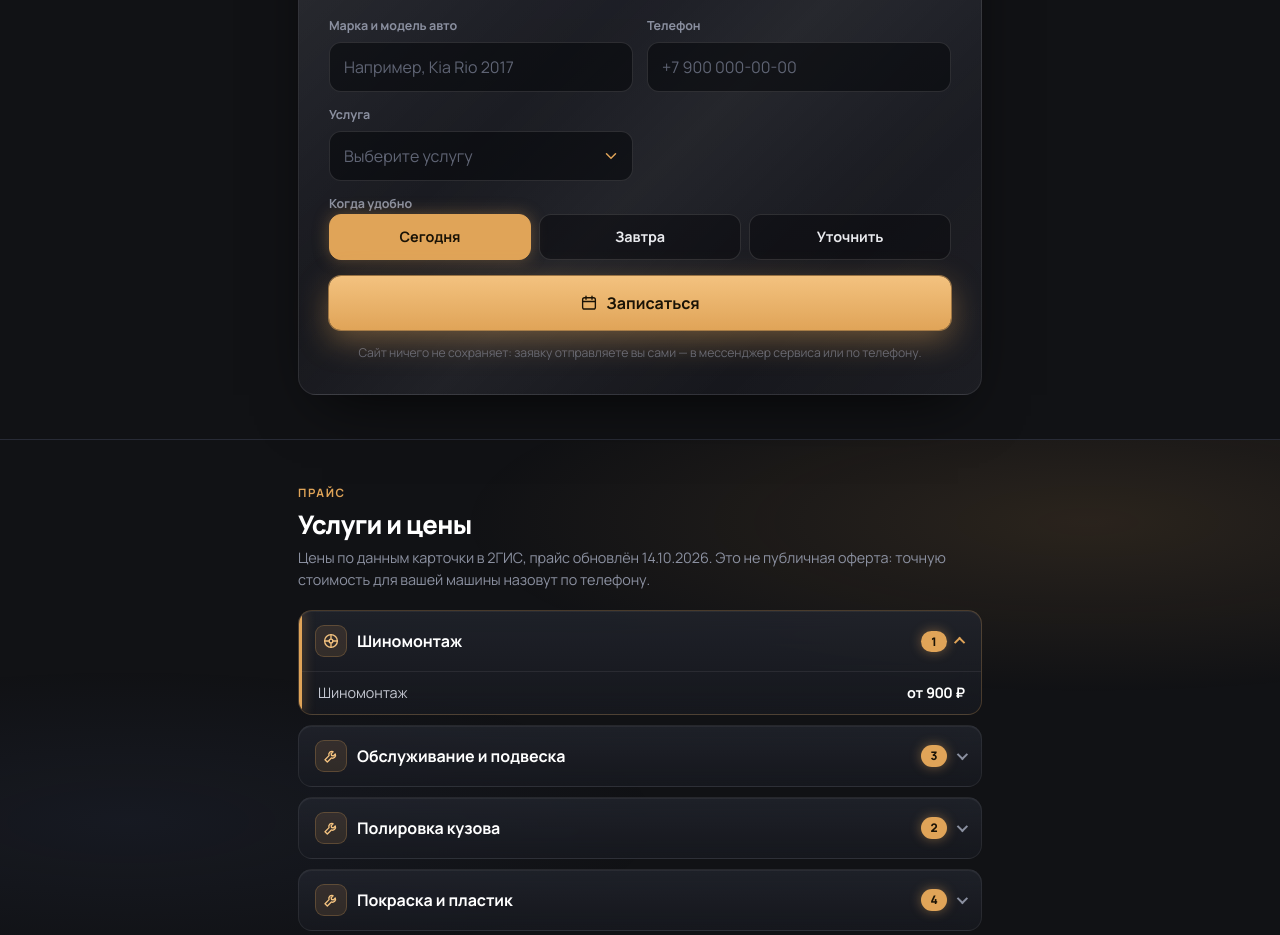
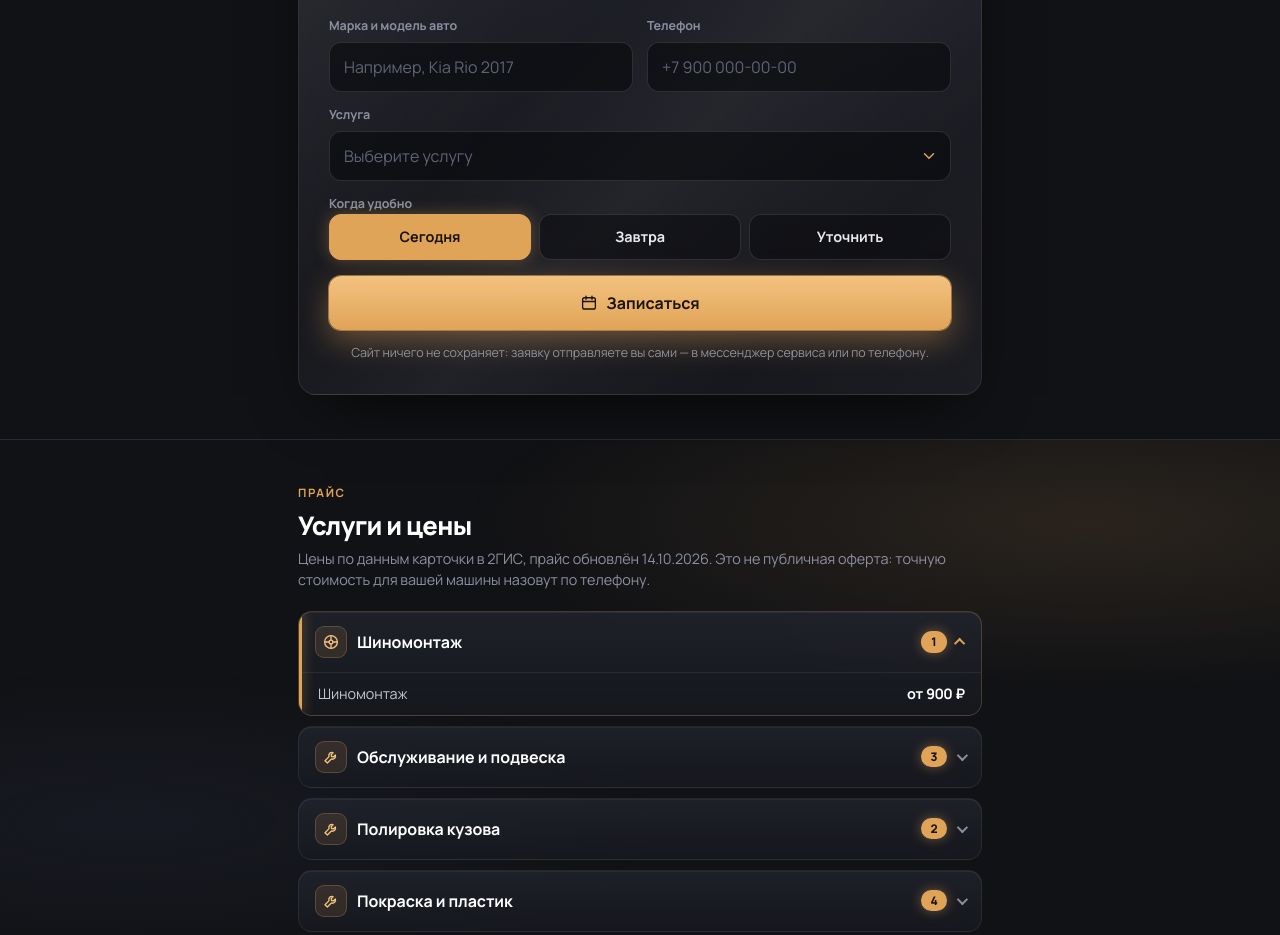
Before and after one commit to penchikwork/demo, a plain HTML site: page lavcar/index.html in a window 1280 px wide. Shown: the part 874-1809 px from the top of the page. Drawn offline with Linux system fonts and the light colour scheme.

Commit message:
Кликабельные контакты, читаемая подсказка формы, поле услуги на всю ширину
- Доп. телефоны, e-mail, WhatsApp, Telegram, VK и сайт в контактах стали ссылками
- Lavcar: у «Диагностики подвески» не было цены, теперь «по запросу»
- Подсказка под формой записи стала контрастнее
- На десктопе поле «Услуга» растянуто на всю ширину, без пустой ячейки

Co-Authored-By: Claude Opus 5.5 <noreply@anthropic.com>
Claude-Session: https://claude.ai/code/session_011vjE9joVtFoXhszTzwmiS5

```diff
--- a/avtoservis-sprint/style.css
+++ b/avtoservis-sprint/style.css
@@ -659,7 +659,7 @@ select.field__input option { color: #111; }
 .chip input:focus-visible + span { outline: 2px solid var(--accent); outline-offset: 2px; }
 .bform__err { margin: 0; color: #ff9d9d; font-size: .86rem; font-weight: 600; }
 .bform__submit { min-height: 54px; font-size: 1rem; margin-top: 2px; }
-.bform__hint { margin: 0; color: var(--dim); font-size: .76rem; text-align: center; }
+.bform__hint { margin: 0; color: var(--muted); font-size: .78rem; text-align: center; }
 
 /* окно «Заявка готова»: на телефоне — шторка снизу, на десктопе — по центру */
 html.has-modal { overflow: hidden; }
@@ -864,7 +864,8 @@ a:focus-visible, summary:focus-visible, button:focus-visible { outline: 2px soli
   .btn--wide { width: auto; }
   .booking { padding: 32px 30px; }
   .bform { grid-template-columns: 1fr 1fr; column-gap: 14px; }
-  .field--chips, .bform__err, .bform__submit, .bform__hint { grid-column: 1 / -1; }
+  .field--chips, .bform__err, .bform__submit, .bform__hint,
+  .bform > label.field:nth-of-type(3) { grid-column: 1 / -1; }
   .bform__submit { width: 100%; }
   .modal { align-items: center; }
   .modal__card { padding: 28px 26px 24px; }
--- a/faraon/style.css
+++ b/faraon/style.css
@@ -659,7 +659,7 @@ select.field__input option { color: #111; }
 .chip input:focus-visible + span { outline: 2px solid var(--accent); outline-offset: 2px; }
 .bform__err { margin: 0; color: #ff9d9d; font-size: .86rem; font-weight: 600; }
 .bform__submit { min-height: 54px; font-size: 1rem; margin-top: 2px; }
-.bform__hint { margin: 0; color: var(--dim); font-size: .76rem; text-align: center; }
+.bform__hint { margin: 0; color: var(--muted); font-size: .78rem; text-align: center; }
 
 /* окно «Заявка готова»: на телефоне — шторка снизу, на десктопе — по центру */
 html.has-modal { overflow: hidden; }
@@ -864,7 +864,8 @@ a:focus-visible, summary:focus-visible, button:focus-visible { outline: 2px soli
   .btn--wide { width: auto; }
   .booking { padding: 32px 30px; }
   .bform { grid-template-columns: 1fr 1fr; column-gap: 14px; }
-  .field--chips, .bform__err, .bform__submit, .bform__hint { grid-column: 1 / -1; }
+  .field--chips, .bform__err, .bform__submit, .bform__hint,
+  .bform > label.field:nth-of-type(3) { grid-column: 1 / -1; }
   .bform__submit { width: 100%; }
   .modal { align-items: center; }
   .modal__card { padding: 28px 26px 24px; }
--- a/lavcar/index.html
+++ b/lavcar/index.html
@@ -136,7 +136,7 @@
         <ul class="price">
           <li><span>Замена масла в двигателе</span><b>600 ₽</b></li>
           <li><span>Замена амортизаторов передних</span><b>1 200 ₽</b></li>
-          <li><span>Диагностика подвески</span></li>
+          <li><span>Диагностика подвески</span><b>по запросу</b></li>
         </ul>
       </details>
 
@@ -217,8 +217,8 @@
         <div><dt>Адрес</dt><dd>Челябинск, улица Татьяничевой, 58/1, 1 этаж</dd></div>
         <div><dt>Время работы</dt><dd>Ежедневно, 09:00–18:00</dd></div>
         <div><dt>Телефон</dt><dd><a href="tel:+73512162822">+7 351 216-28-22</a></dd></div>
-        <div><dt>Телефон / WhatsApp</dt><dd>+7 968 113-28-22</dd></div>
-        <div><dt>E-mail</dt><dd>lav.car174@mail.ru</dd></div>
+        <div><dt>Телефон / WhatsApp</dt><dd><a href="tel:+79681132822">+7 968 113-28-22</a> · <a href="https://wa.me/79681132822" target="_blank" rel="noopener nofollow">WhatsApp</a></dd></div>
+        <div><dt>E-mail</dt><dd><a href="mailto:lav.car174@mail.ru">lav.car174@mail.ru</a></dd></div>
         <div><dt>Оплата</dt><dd>Наличные, оплата через банк, перевод с карты, QR-код</dd></div>
         <div><dt>Для клиентов</dt><dd>Wi-Fi для клиентов</dd></div>
       </dl>
--- a/lavcar/style.css
+++ b/lavcar/style.css
@@ -659,7 +659,7 @@ select.field__input option { color: #111; }
 .chip input:focus-visible + span { outline: 2px solid var(--accent); outline-offset: 2px; }
 .bform__err { margin: 0; color: #ff9d9d; font-size: .86rem; font-weight: 600; }
 .bform__submit { min-height: 54px; font-size: 1rem; margin-top: 2px; }
-.bform__hint { margin: 0; color: var(--dim); font-size: .76rem; text-align: center; }
+.bform__hint { margin: 0; color: var(--muted); font-size: .78rem; text-align: center; }
 
 /* окно «Заявка готова»: на телефоне — шторка снизу, на десктопе — по центру */
 html.has-modal { overflow: hidden; }
@@ -864,7 +864,8 @@ a:focus-visible, summary:focus-visible, button:focus-visible { outline: 2px soli
   .btn--wide { width: auto; }
   .booking { padding: 32px 30px; }
   .bform { grid-template-columns: 1fr 1fr; column-gap: 14px; }
-  .field--chips, .bform__err, .bform__submit, .bform__hint { grid-column: 1 / -1; }
+  .field--chips, .bform__err, .bform__submit, .bform__hint,
+  .bform > label.field:nth-of-type(3) { grid-column: 1 / -1; }
   .bform__submit { width: 100%; }
   .modal { align-items: center; }
   .modal__card { padding: 28px 26px 24px; }
--- a/no-problem/style.css
+++ b/no-problem/style.css
@@ -659,7 +659,7 @@ select.field__input option { color: #111; }
 .chip input:focus-visible + span { outline: 2px solid var(--accent); outline-offset: 2px; }
 .bform__err { margin: 0; color: #ff9d9d; font-size: .86rem; font-weight: 600; }
 .bform__submit { min-height: 54px; font-size: 1rem; margin-top: 2px; }
-.bform__hint { margin: 0; color: var(--dim); font-size: .76rem; text-align: center; }
+.bform__hint { margin: 0; color: var(--muted); font-size: .78rem; text-align: center; }
 
 /* окно «Заявка готова»: на телефоне — шторка снизу, на десктопе — по центру */
 html.has-modal { overflow: hidden; }
@@ -864,7 +864,8 @@ a:focus-visible, summary:focus-visible, button:focus-visible { outline: 2px soli
   .btn--wide { width: auto; }
   .booking { padding: 32px 30px; }
   .bform { grid-template-columns: 1fr 1fr; column-gap: 14px; }
-  .field--chips, .bform__err, .bform__submit, .bform__hint { grid-column: 1 / -1; }
+  .field--chips, .bform__err, .bform__submit, .bform__hint,
+  .bform > label.field:nth-of-type(3) { grid-column: 1 / -1; }
   .bform__submit { width: 100%; }
   .modal { align-items: center; }
   .modal__card { padding: 28px 26px 24px; }
--- a/nordwest-molodogvardeytsev/style.css
+++ b/nordwest-molodogvardeytsev/style.css
@@ -659,7 +659,7 @@ select.field__input option { color: #111; }
 .chip input:focus-visible + span { outline: 2px solid var(--accent); outline-offset: 2px; }
 .bform__err { margin: 0; color: #ff9d9d; font-size: .86rem; font-weight: 600; }
 .bform__submit { min-height: 54px; font-size: 1rem; margin-top: 2px; }
-.bform__hint { margin: 0; color: var(--dim); font-size: .76rem; text-align: center; }
+.bform__hint { margin: 0; color: var(--muted); font-size: .78rem; text-align: center; }
 
 /* окно «Заявка готова»: на телефоне — шторка снизу, на десктопе — по центру */
 html.has-modal { overflow: hidden; }
@@ -864,7 +864,8 @@ a:focus-visible, summary:focus-visible, button:focus-visible { outline: 2px soli
   .btn--wide { width: auto; }
   .booking { padding: 32px 30px; }
   .bform { grid-template-columns: 1fr 1fr; column-gap: 14px; }
-  .field--chips, .bform__err, .bform__submit, .bform__hint { grid-column: 1 / -1; }
+  .field--chips, .bform__err, .bform__submit, .bform__hint,
+  .bform > label.field:nth-of-type(3) { grid-column: 1 / -1; }
   .bform__submit { width: 100%; }
   .modal { align-items: center; }
   .modal__card { padding: 28px 26px 24px; }
--- a/nordwest/style.css
+++ b/nordwest/style.css
@@ -659,7 +659,7 @@ select.field__input option { color: #111; }
 .chip input:focus-visible + span { outline: 2px solid var(--accent); outline-offset: 2px; }
 .bform__err { margin: 0; color: #ff9d9d; font-size: .86rem; font-weight: 600; }
 .bform__submit { min-height: 54px; font-size: 1rem; margin-top: 2px; }
-.bform__hint { margin: 0; color: var(--dim); font-size: .76rem; text-align: center; }
+.bform__hint { margin: 0; color: var(--muted); font-size: .78rem; text-align: center; }
 
 /* окно «Заявка готова»: на телефоне — шторка снизу, на десктопе — по центру */
 html.has-modal { overflow: hidden; }
@@ -864,7 +864,8 @@ a:focus-visible, summary:focus-visible, button:focus-visible { outline: 2px soli
   .btn--wide { width: auto; }
   .booking { padding: 32px 30px; }
   .bform { grid-template-columns: 1fr 1fr; column-gap: 14px; }
-  .field--chips, .bform__err, .bform__submit, .bform__hint { grid-column: 1 / -1; }
+  .field--chips, .bform__err, .bform__submit, .bform__hint,
+  .bform > label.field:nth-of-type(3) { grid-column: 1 / -1; }
   .bform__submit { width: 100%; }
   .modal { align-items: center; }
   .modal__card { padding: 28px 26px 24px; }
--- a/profdisk/style.css
+++ b/profdisk/style.css
@@ -659,7 +659,7 @@ select.field__input option { color: #111; }
 .chip input:focus-visible + span { outline: 2px solid var(--accent); outline-offset: 2px; }
 .bform__err { margin: 0; color: #ff9d9d; font-size: .86rem; font-weight: 600; }
 .bform__submit { min-height: 54px; font-size: 1rem; margin-top: 2px; }
-.bform__hint { margin: 0; color: var(--dim); font-size: .76rem; text-align: center; }
+.bform__hint { margin: 0; color: var(--muted); font-size: .78rem; text-align: center; }
 
 /* окно «Заявка готова»: на телефоне — шторка снизу, на десктопе — по центру */
 html.has-modal { overflow: hidden; }
@@ -864,7 +864,8 @@ a:focus-visible, summary:focus-visible, button:focus-visible { outline: 2px soli
   .btn--wide { width: auto; }
   .booking { padding: 32px 30px; }
   .bform { grid-template-columns: 1fr 1fr; column-gap: 14px; }
-  .field--chips, .bform__err, .bform__submit, .bform__hint { grid-column: 1 / -1; }
+  .field--chips, .bform__err, .bform__submit, .bform__hint,
+  .bform > label.field:nth-of-type(3) { grid-column: 1 / -1; }
   .bform__submit { width: 100%; }
   .modal { align-items: center; }
   .modal__card { padding: 28px 26px 24px; }
```
Also changed, not shown: avtoservis-sprint/index.html (+2 -2 lines), faraon/index.html (+4 -4 lines), no-problem/index.html (+1 -1 lines), nordwest-molodogvardeytsev/index.html (+3 -3 lines), profdisk/index.html (+3 -3 lines).
